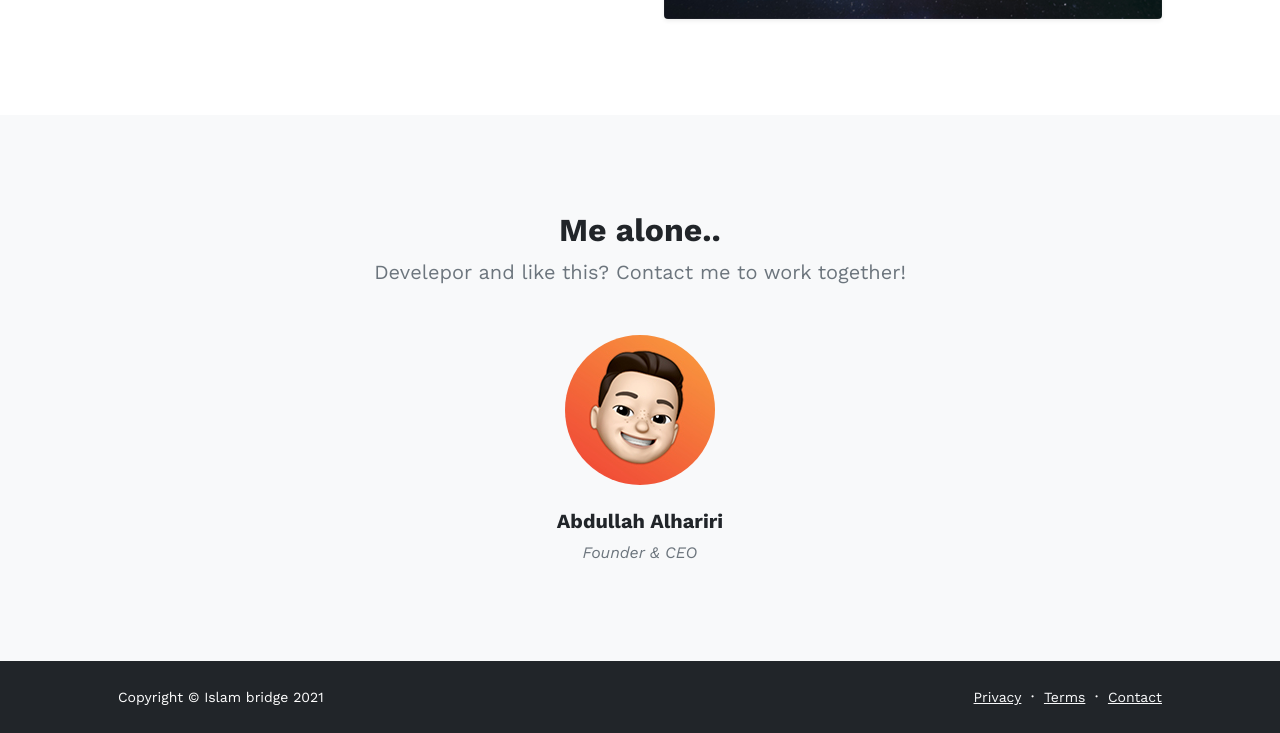
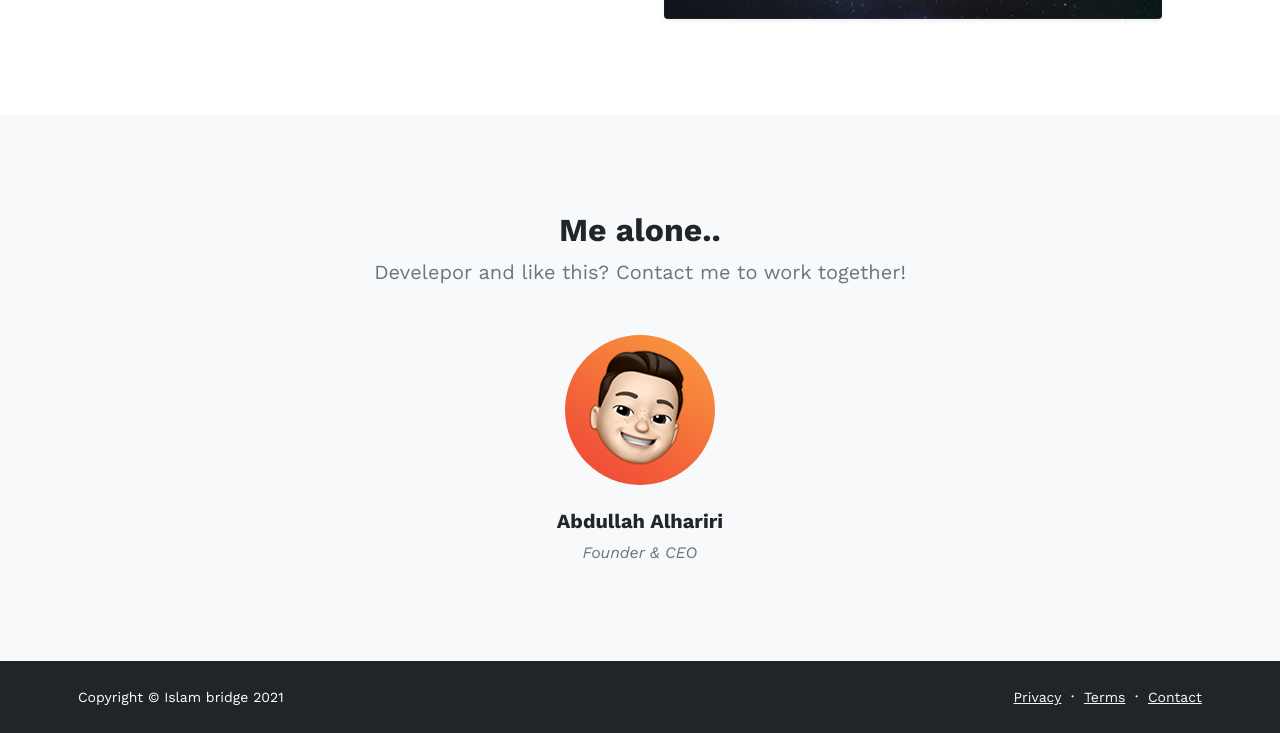
Before and after one commit to IslamBridge/Islam-bridge, a plain HTML site: page about.html in a window 1280 px wide. Shown: the part 1455-2188 px from the top of the page. Drawn offline with nearby package versions, Linux system fonts and the light colour scheme.

Commit message:
footer fix

```diff
--- a/about.html
+++ b/about.html
@@ -195,7 +195,7 @@
     </main>
     <!-- Footer-->
     <footer class="bg-dark py-4 mt-auto">
-      <div class="container px-5">
+      <div class="container px-2">
         <div class="row align-items-center justify-content-between flex-column flex-sm-row">
           <div class="col-auto">
             <div class="small m-0 text-white">Copyright &copy; Islam bridge 2021</div>
```
Also changed, not shown: index.html (+1 -1 lines).
